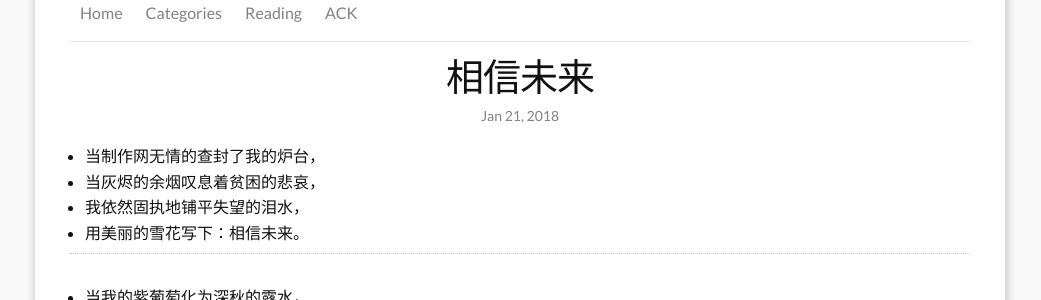
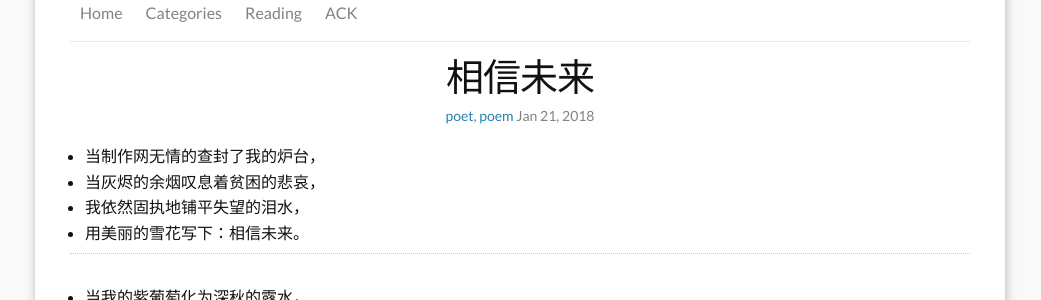
Before and after one commit to monkcage/blog, a Jekyll site: the page built from _posts/2018-01-21-bealive-in-future.md, in a window 1280 px wide. Shown: the part 178-478 px from the top of the page, without its empty margins (120-1161 px from the left). Built offline with Jekyll 4.4.1, drawn with Linux system fonts in a browser that asks for light colours; comment, search, counter and statistics services are not loaded.

Commit message:
Update 2018-01-21-bealive-in-future.md

```diff
--- a/_posts/2018-01-21-bealive-in-future.md
+++ b/_posts/2018-01-21-bealive-in-future.md
@@ -2,7 +2,8 @@
 layout: post
 title: 相信未来
 author: 食指
-category: 诗-摘
+category: poems
+tag: [poet,poem]
 ---
 
 * 当制作网无情的查封了我的炉台，
```
